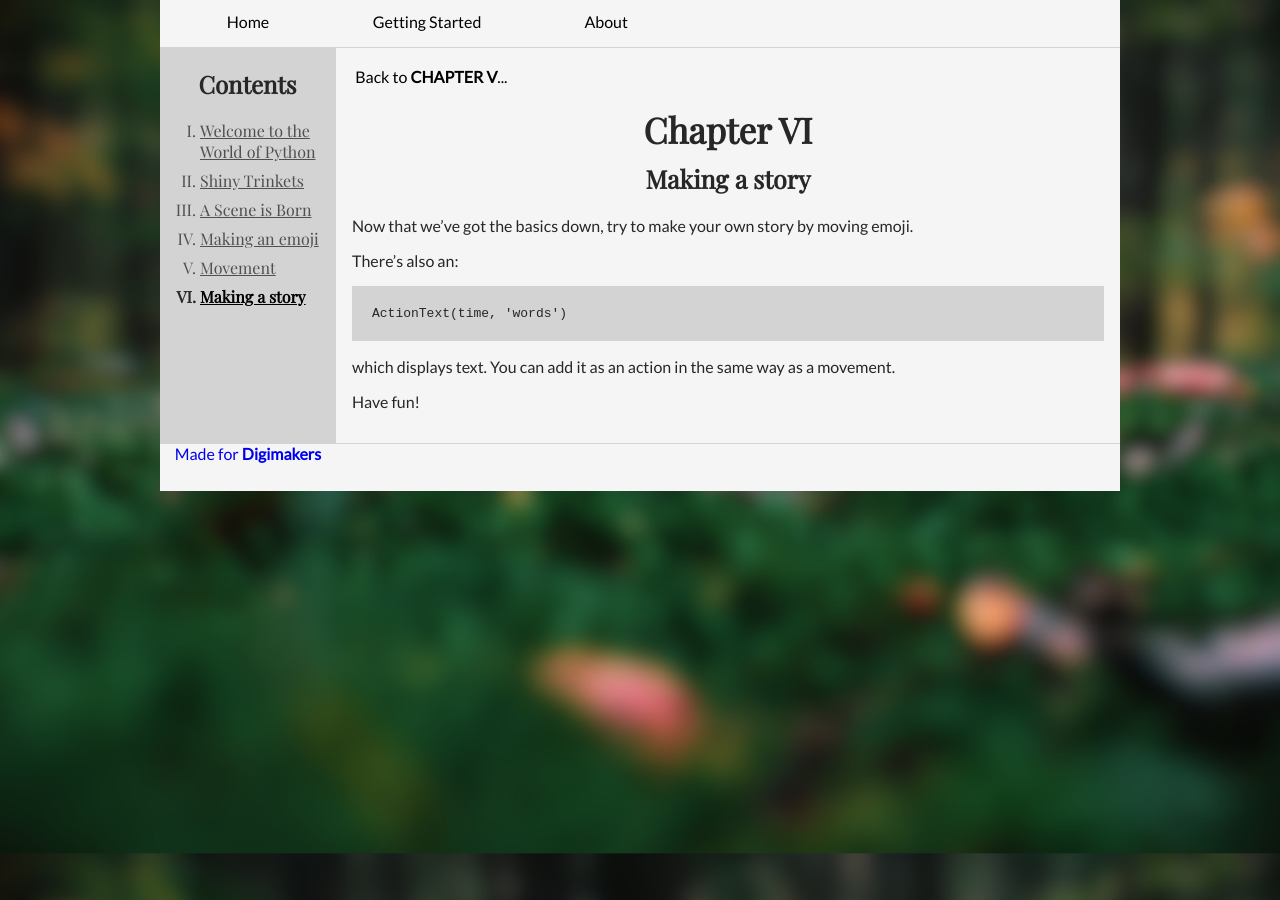
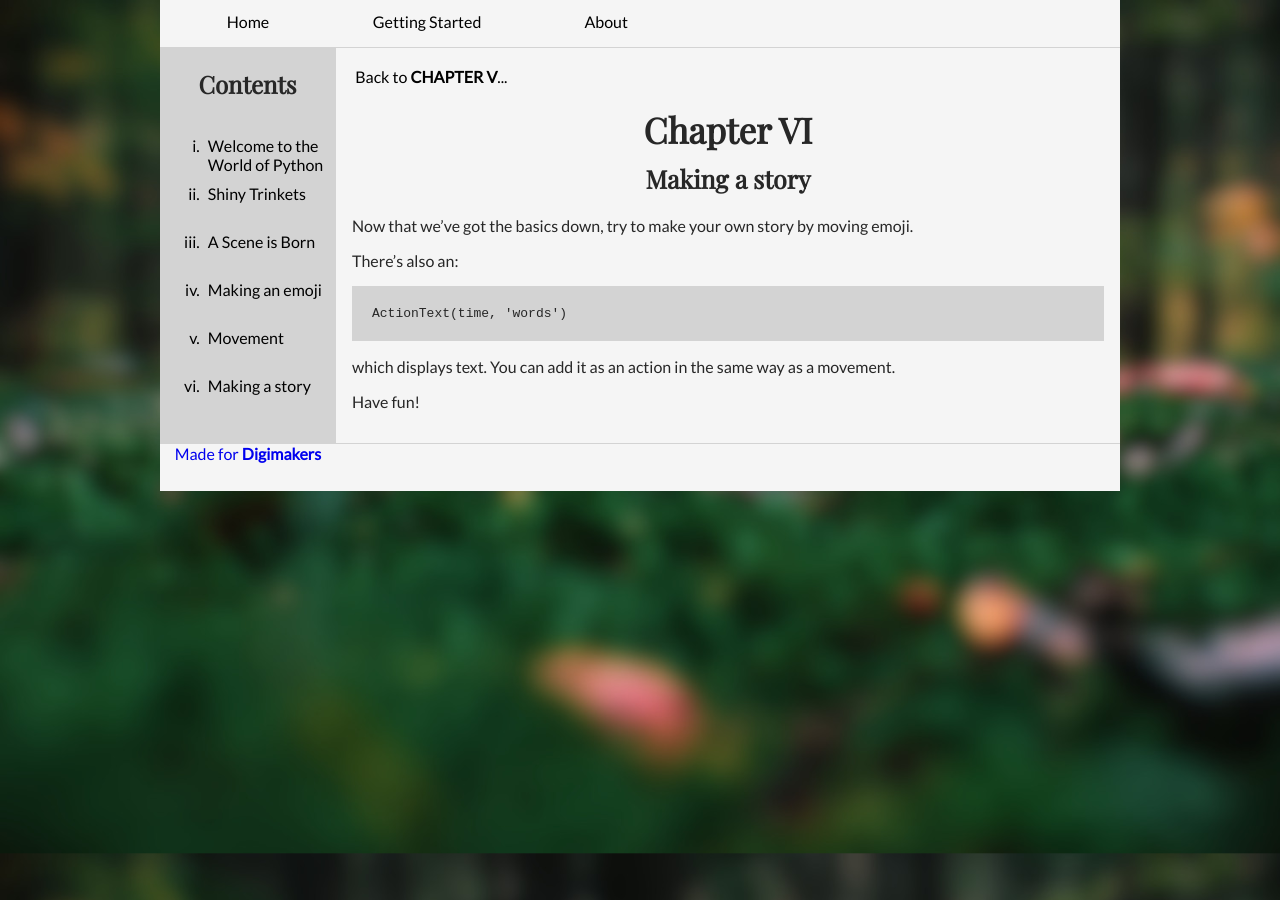
Before and after one commit to Nenivar/outreach-storytelling-site, a Jekyll site: the page built from _posts/1395-01-01-open.md, in a window 1280 px wide. Built offline with Jekyll 4.4.1, drawn with Linux system fonts in a browser that asks for light colours.

Commit message:
restructure sidebar to work on mobile

```diff
--- a/_layouts/post.html
+++ b/_layouts/post.html
@@ -3,17 +3,30 @@
 chapter: _
 ---
 <div id="split">
-    <div id="sidebar">
+    <div class="sidebar">
         <h2>Contents</h2>
-        <ul>
-            {% for post in site.posts %}
-                <li type="I" {% if page.url == post.url %}class="current"{% endif %} {% if page.chapter > post.chapter %}class="previous"{% endif %}>
-                    <a href="{{ post.url }}">
-                        {{ post.title }}
-                    </a>
-                </li>
-            {% endfor %}
-        </ul>
+        {% for post in site.posts %}
+            <!-- <li type="I" {% if page.url == post.url %}class="current"{% endif %} {% if page.chapter > post.chapter %}class="previous"{% endif %}>
+                <a href="{{ post.url }}">
+                    {{ post.title }}
+                </a>
+            </li> -->
+            <a href="{{ post.url }}" class="sidebar_button">
+                <p class="sidebar_button_num">
+
+                </p>
+                <p class="sidebar_button_title">
+                    {{ post.title }}
+                </p>
+            </a>
+        {% endfor %}
+    </div>
+    <!--sidebar for phones is hidden underneath-->
+    <div class="sidebar sidebar__phone">
+        <h2>C.</h2>
+        {% for post in site.posts %}
+        <a href="{{ post.url }}" class="sidebar__phone_button"></a>
+        {% endfor %}
     </div>
 
     <div id="content" class="textcontainer">
--- a/_sass/_code.scss
+++ /dev/null
@@ -1,4 +0,0 @@
-pre.highlight {
-    padding: 20px;
-    background-color: lightgray;
-}
--- a/_sass/_layout.scss
+++ b/_sass/_layout.scss
@@ -1,4 +1,6 @@
 $header-footer_height: 3em;
+$sidebar_width: 11em;
+$sidebar-phone_width: 3em;
 
 #wrapper {
     display: grid;
@@ -27,7 +29,12 @@
         display: grid;
         grid-template: 1fr / 11em 1fr;
 
-        #sidebar {
+        @media only screen and (max-width: 640px) {
+            grid-template-rows: 1fr;
+            grid-template-columns: $sidebar-phone_width 1fr;
+        }
+
+        .sidebar {
             grid-area: 1 / 1 / 2 / 2;
             border-right: 1px solid lightgray;
             background: lightgray;
@@ -50,6 +57,62 @@
                 color: #505050;
                 a {
                     color: #505050;
+                }
+            }
+
+            display: flex;
+            flex-direction: column;
+
+            counter-reset: c;
+
+            &_button {
+                width: 100%;
+                height: 3em;
+                display: flex;
+                text-decoration: none;
+                color: initial;
+
+                &_num {
+                    width: 3em;
+                    text-align: right;
+
+                    &::before {
+                        content: counter(c, lower-roman) '.';
+                        counter-increment: c;
+                        margin-right: 0.5em;
+                    }
+                }
+
+                &_title {
+                    text-align: left;
+                    width: $sidebar_width - 3em;
+                }
+            }
+
+            &__phone {
+                background: pink;
+                visibility: hidden;
+                display: flex;
+                flex-direction: column;
+
+                @media only screen and (max-width: 640px) {
+                    visibility: visible;
+                }
+
+                counter-reset: c;
+
+                &_button {
+                    width: 100%;
+                    height: $sidebar-phone_width;
+                    text-align: center;
+                    text-decoration: none;
+                    line-height: $sidebar-phone_width;
+                    color: initial;
+                }
+
+                &_button::before {
+                    content: counter(c, lower-roman);
+                    counter-increment: c;
                 }
             }
         }
--- a/_sass/_post.scss
+++ b/_sass/_post.scss
@@ -60,3 +60,8 @@
     margin-left: 0;
     padding-left: 10px;
 }
+
+pre.highlight {
+    padding: 20px;
+    background-color: lightgray;
+}
--- a/assets/css/main.scss
+++ b/assets/css/main.scss
@@ -3,7 +3,6 @@
 ---
 
 @import "main";
-@import "code";
 @import "post";
 @import "home";
 @import "layout";
```
